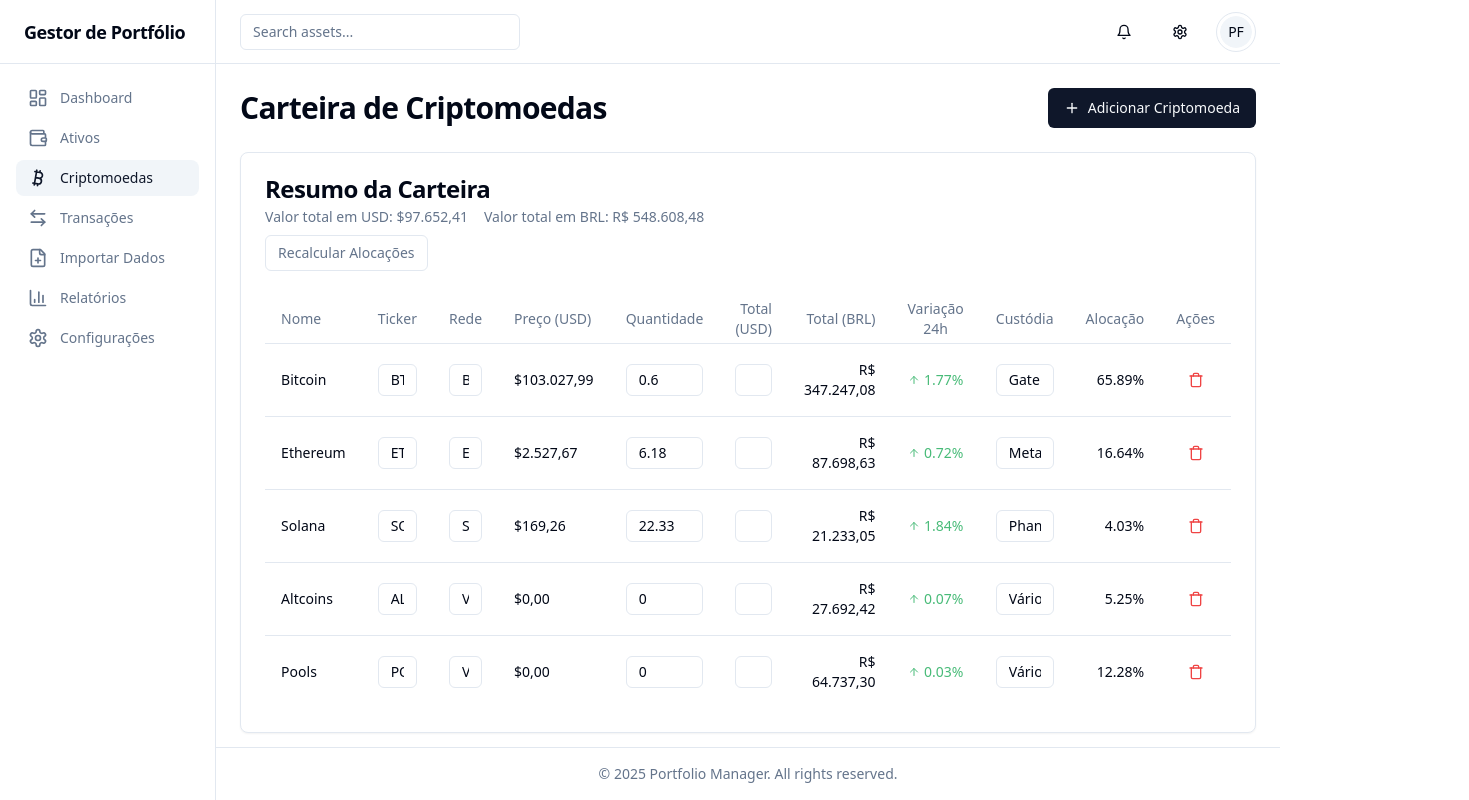
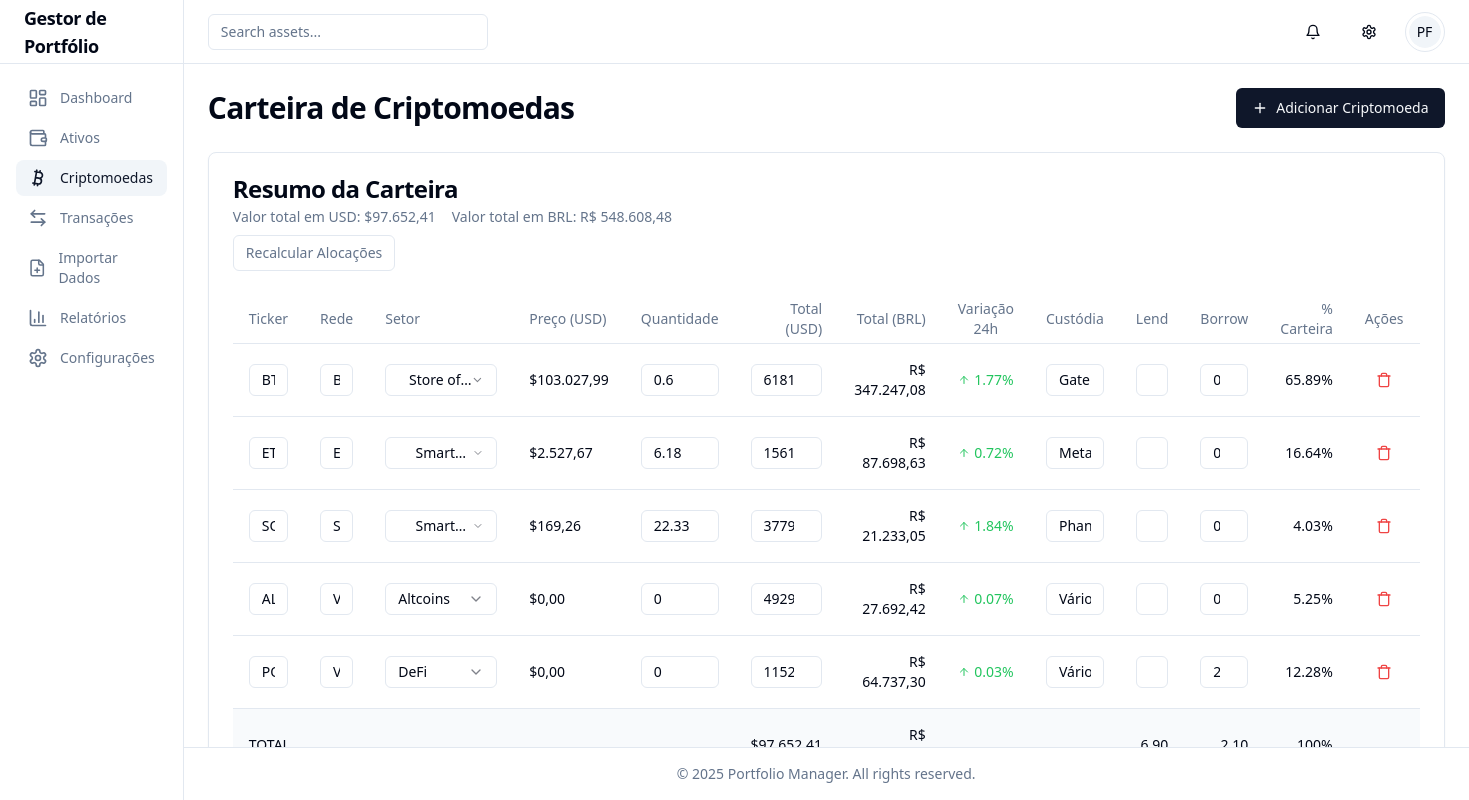
Before and after one commit to Gjacks1978/carteira-fluente-dashboard, a React (Vite) app: page /crypto in a window 1280 px wide. Shown: the whole page, 1469 px wide, since content can reach past the window. Built offline with nearby package versions, Linux system fonts and the light colour scheme.

Commit message:
feat: Enhance crypto portfolio page
- Remove "Name" column.
- Add "Sector" (dropdown with new option), "Lend", "Borrow", and "% of asset" columns.
- Add a total row at the end of the table.

```diff
--- a/src/pages/CriptoPage.tsx
+++ b/src/pages/CriptoPage.tsx
@@ -9,15 +9,28 @@ import {
   TableHead,
   TableHeader,
   TableRow,
+  TableFooter,
 } from "@/components/ui/table";
 import { Badge } from "@/components/ui/badge";
-import { ArrowDown, ArrowUp, Plus, Trash } from "lucide-react";
+import { ArrowDown, ArrowUp, ChevronDown, Plus, Trash } from "lucide-react";
 import { Button } from "@/components/ui/button";
 import { toast } from "sonner";
+import {
+  DropdownMenu,
+  DropdownMenuContent,
+  DropdownMenuItem,
+  DropdownMenuTrigger,
+} from "@/components/ui/dropdown-menu";
+import {
+  Select,
+  SelectContent,
+  SelectItem,
+  SelectTrigger,
+  SelectValue,
+} from "@/components/ui/select";
 
 interface CriptoAsset {
   id: string;
-  name: string;
   ticker: string;
   network: string;
   price: number;
@@ -27,19 +40,37 @@ interface CriptoAsset {
   change: number;
   custodian: string;
   allocation: number;
+  sector: string;
+  lend: number;
+  borrow: number;
 }
 
 export default function CriptoPage() {
   const [assets, setAssets] = useState<CriptoAsset[]>([
-    { id: "1", name: "Bitcoin", ticker: "BTC", network: "BTC", price: 103027.99, quantity: 0.6, total: 61810.14, totalBRL: 347247.08, change: 1.77, custodian: "Gate", allocation: 65.89 },
-    { id: "2", name: "Ethereum", ticker: "ETH", network: "ETH", price: 2527.67, quantity: 6.18, total: 15610.36, totalBRL: 87698.63, change: 0.72, custodian: "Meta/S1/Bravo", allocation: 16.64 },
-    { id: "3", name: "Solana", ticker: "SOL", network: "SOL", price: 169.26, quantity: 22.33, total: 3779.48, totalBRL: 21233.05, change: 1.84, custodian: "Phantom/S1/KAM", allocation: 4.03 },
-    { id: "4", name: "Altcoins", ticker: "ALC", network: "VÁRIOS", price: 0, quantity: 0, total: 4929.19, totalBRL: 27692.42, change: 0.07, custodian: "Vários", allocation: 5.25 },
-    { id: "5", name: "Pools", ticker: "POOL", network: "VÁRIOS", price: 0, quantity: 0, total: 11523.24, totalBRL: 64737.30, change: 0.03, custodian: "Vários", allocation: 12.28 },
+    { id: "1", ticker: "BTC", network: "BTC", price: 103027.99, quantity: 0.6, total: 61810.14, totalBRL: 347247.08, change: 1.77, custodian: "Gate", allocation: 65.89, sector: "Store of Value", lend: 0.2, borrow: 0 },
+    { id: "2", ticker: "ETH", network: "ETH", price: 2527.67, quantity: 6.18, total: 15610.36, totalBRL: 87698.63, change: 0.72, custodian: "Meta/S1/Bravo", allocation: 16.64, sector: "Smart Contract", lend: 1.5, borrow: 0 },
+    { id: "3", ticker: "SOL", network: "SOL", price: 169.26, quantity: 22.33, total: 3779.48, totalBRL: 21233.05, change: 1.84, custodian: "Phantom/S1/KAM", allocation: 4.03, sector: "Smart Contract", lend: 0, borrow: 0 },
+    { id: "4", ticker: "ALC", network: "VÁRIOS", price: 0, quantity: 0, total: 4929.19, totalBRL: 27692.42, change: 0.07, custodian: "Vários", allocation: 5.25, sector: "Altcoins", lend: 0, borrow: 0 },
+    { id: "5", ticker: "POOL", network: "VÁRIOS", price: 0, quantity: 0, total: 11523.24, totalBRL: 64737.30, change: 0.03, custodian: "Vários", allocation: 12.28, sector: "DeFi", lend: 5.2, borrow: 2.1 },
   ]);
+
+  const [sectors, setSectors] = useState<string[]>([
+    "Store of Value",
+    "Smart Contract",
+    "DeFi",
+    "Gaming",
+    "Metaverse",
+    "Altcoins",
+    "Layer 2",
+    "Infrastructure"
+  ]);
+
+  const [newSector, setNewSector] = useState("");
 
   const totalPortfolio = assets.reduce((sum, asset) => sum + asset.total, 0);
   const totalPortfolioBRL = assets.reduce((sum, asset) => sum + asset.totalBRL, 0);
+  const totalLend = assets.reduce((sum, asset) => sum + asset.lend, 0);
+  const totalBorrow = assets.reduce((sum, asset) => sum + asset.borrow, 0);
 
   const handleChangeQuantity = (id: string, newQuantity: number) => {
     setAssets(assets.map(asset => {
@@ -100,11 +131,47 @@ export default function CriptoPage() {
     }));
   };
 
+  const handleChangeSector = (id: string, newSector: string) => {
+    setAssets(assets.map(asset => {
+      if (asset.id === id) {
+        return { ...asset, sector: newSector };
+      }
+      return asset;
+    }));
+  };
+
+  const handleChangeLend = (id: string, newLend: number) => {
+    setAssets(assets.map(asset => {
+      if (asset.id === id) {
+        return { ...asset, lend: newLend };
+      }
+      return asset;
+    }));
+  };
+
+  const handleChangeBorrow = (id: string, newBorrow: number) => {
+    setAssets(assets.map(asset => {
+      if (asset.id === id) {
+        return { ...asset, borrow: newBorrow };
+      }
+      return asset;
+    }));
+  };
+
+  const addNewSector = () => {
+    if (newSector && !sectors.includes(newSector)) {
+      setSectors([...sectors, newSector]);
+      setNewSector("");
+      toast.success("Novo setor adicionado com sucesso!");
+    } else if (sectors.includes(newSector)) {
+      toast.error("Este setor já existe!");
+    }
+  };
+
   const addNewAsset = () => {
     const newId = (Math.max(...assets.map(asset => parseInt(asset.id))) + 1).toString();
     const newAsset: CriptoAsset = {
       id: newId,
-      name: "Nova Criptomoeda",
       ticker: "NOVO",
       network: "REDE",
       price: 0,
@@ -113,7 +180,10 @@ export default function CriptoPage() {
       totalBRL: 0,
       change: 0,
       custodian: "Nova Custódia",
-      allocation: 0
+      allocation: 0,
+      sector: sectors[0],
+      lend: 0,
+      borrow: 0
     };
     setAssets([...assets, newAsset]);
     toast.success("Nova criptomoeda adicionada com sucesso!");
@@ -164,23 +234,24 @@ export default function CriptoPage() {
           <Table>
             <TableHeader>
               <TableRow>
-                <TableHead>Nome</TableHead>
                 <TableHead>Ticker</TableHead>
                 <TableHead>Rede</TableHead>
+                <TableHead>Setor</TableHead>
                 <TableHead>Preço (USD)</TableHead>
                 <TableHead>Quantidade</TableHead>
                 <TableHead className="text-right">Total (USD)</TableHead>
                 <TableHead className="text-right">Total (BRL)</TableHead>
                 <TableHead className="text-center">Variação 24h</TableHead>
                 <TableHead>Custódia</TableHead>
-                <TableHead className="text-right">Alocação</TableHead>
+                <TableHead className="text-right">Lend</TableHead>
+                <TableHead className="text-right">Borrow</TableHead>
+                <TableHead className="text-right">% Carteira</TableHead>
                 <TableHead className="text-center">Ações</TableHead>
               </TableRow>
             </TableHeader>
             <TableBody>
               {assets.map((asset) => (
                 <TableRow key={asset.id}>
-                  <TableCell className="font-medium">{asset.name}</TableCell>
                   <TableCell>
                     <Input
                       type="text"
@@ -196,6 +267,31 @@ export default function CriptoPage() {
                       onChange={(e) => handleChangeNetwork(asset.id, e.target.value)}
                       className="max-w-24 h-8"
                     />
+                  </TableCell>
+                  <TableCell>
+                    <Select value={asset.sector} onValueChange={(value) => handleChangeSector(asset.id, value)}>
+                      <SelectTrigger className="w-28 h-8">
+                        <SelectValue placeholder="Selecionar setor" />
+                      </SelectTrigger>
+                      <SelectContent>
+                        {sectors.map((sector) => (
+                          <SelectItem key={sector} value={sector}>
+                            {sector}
+                          </SelectItem>
+                        ))}
+                        <div className="flex items-center gap-2 p-2 border-t">
+                          <Input
+                            placeholder="Novo setor"
+                            value={newSector}
+                            onChange={(e) => setNewSector(e.target.value)}
+                            className="h-8"
+                          />
+                          <Button type="button" size="sm" onClick={addNewSector}>
+                            <Plus className="h-3 w-3" />
+                          </Button>
+                        </div>
+                      </SelectContent>
+                    </Select>
                   </TableCell>
                   <TableCell>
                     ${asset.price.toLocaleString('pt-BR', { minimumFractionDigits: 2, maximumFractionDigits: 2 })}
@@ -222,7 +318,7 @@ export default function CriptoPage() {
                     R$ {asset.totalBRL.toLocaleString('pt-BR', { minimumFractionDigits: 2, maximumFractionDigits: 2 })}
                   </TableCell>
                   <TableCell className="text-center">
-                    <span className={`flex items-center justify-center ${asset.change >= 0 ? "text-finance-green" : "text-finance-red"}`}>
+                    <span className={`flex items-center justify-center ${asset.change >= 0 ? "text-green-500" : "text-red-500"}`}>
                       {asset.change >= 0 ? (
                         <ArrowUp className="mr-1 h-3 w-3" />
                       ) : (
@@ -239,6 +335,24 @@ export default function CriptoPage() {
                       className="max-w-28 h-8"
                     />
                   </TableCell>
+                  <TableCell className="text-right">
+                    <Input
+                      type="number"
+                      value={asset.lend}
+                      onChange={(e) => handleChangeLend(asset.id, parseFloat(e.target.value) || 0)}
+                      className="max-w-20 h-8 text-right"
+                      step="0.01"
+                    />
+                  </TableCell>
+                  <TableCell className="text-right">
+                    <Input
+                      type="number"
+                      value={asset.borrow}
+                      onChange={(e) => handleChangeBorrow(asset.id, parseFloat(e.target.value) || 0)}
+                      className="max-w-20 h-8 text-right"
+                      step="0.01"
+                    />
+                  </TableCell>
                   <TableCell className="text-right">{asset.allocation}%</TableCell>
                   <TableCell className="text-center">
                     <Button
@@ -253,6 +367,28 @@ export default function CriptoPage() {
                 </TableRow>
               ))}
             </TableBody>
+            <TableFooter>
+              <TableRow>
+                <TableCell colSpan={4} className="font-medium">TOTAL</TableCell>
+                <TableCell></TableCell>
+                <TableCell className="text-right font-medium">
+                  ${totalPortfolio.toLocaleString('pt-BR', { minimumFractionDigits: 2, maximumFractionDigits: 2 })}
+                </TableCell>
+                <TableCell className="text-right font-medium">
+                  R$ {totalPortfolioBRL.toLocaleString('pt-BR', { minimumFractionDigits: 2, maximumFractionDigits: 2 })}
+                </TableCell>
+                <TableCell></TableCell>
+                <TableCell></TableCell>
+                <TableCell className="text-right font-medium">
+                  {totalLend.toLocaleString('pt-BR', { minimumFractionDigits: 2, maximumFractionDigits: 2 })}
+                </TableCell>
+                <TableCell className="text-right font-medium">
+                  {totalBorrow.toLocaleString('pt-BR', { minimumFractionDigits: 2, maximumFractionDigits: 2 })}
+                </TableCell>
+                <TableCell className="text-right font-medium">100%</TableCell>
+                <TableCell></TableCell>
+              </TableRow>
+            </TableFooter>
           </Table>
         </CardContent>
       </Card>
```
